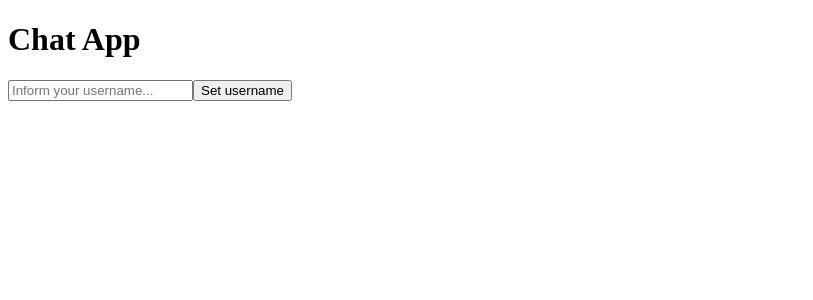
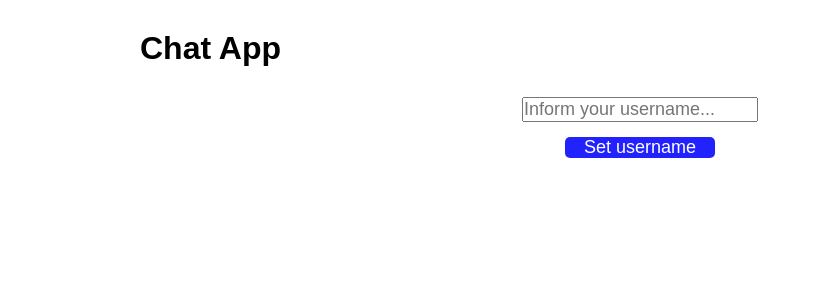
Before and after one commit to whoiscaio/realtime-chat, a React (Create React App) app in the folder client/: page / in a window 1280 px wide. Shown: the top 300 px of the page, without its empty margins (0-813 px from the left). Built offline with nearby package versions, Linux system fonts and the light colour scheme; the HTML template or start-up script is replaced by a standard one.

Commit message:
feat: more structure and stylization added

```diff
--- a/client/src/App.tsx
+++ b/client/src/App.tsx
@@ -1,23 +1,27 @@
 import { useState } from 'react';
 import Chat from './Chat';
+import { globalStyles } from './globalStyles';
+import { Header, LoginContainer } from './styles';
 
 function App() {
   const [username, setUsername] = useState<string>('');
   const [isUsernameSet, setIsUsernameSet] = useState<boolean>(false);
 
+  globalStyles();
+
   return (
     <div className="App">
-      <header>
+      <Header>
         <h1>Chat App</h1>
         { isUsernameSet && <span>{username}</span> }
-      </header>
+      </Header>
       {
         !isUsernameSet
         ? (
-          <>
+          <LoginContainer>
             <input type="text" placeholder="Inform your username..." value={username} onChange={(e) => setUsername(e.target.value)} />
             <button type="button" onClick={() => ( username.trim() && setIsUsernameSet(true) )}>Set username</button>
-          </>
+          </LoginContainer>
         )
         : (
           <Chat currentUsername={username} />
--- a/client/src/Chat.tsx
+++ b/client/src/Chat.tsx
@@ -1,13 +1,40 @@
+import { useState } from 'react';
+import { ChatContainer } from './styles';
+
 type ChatProps = {
-  currentUsername: string,
+  currentUsername: string;
+};
+
+function Chat({ currentUsername }: ChatProps) {
+  const [message, setMessage] = useState<string>('');
+  const [room, setRoom] = useState<string>('');
+
+  function handleSendMessage() {
+    console.log('sent message: ', message);
+  }
+
+  function handleJoinRoom() {
+    console.log('joined room: ', room);
+  }
+
+  return (
+    <ChatContainer>
+      <div className="chat">
+        <div className="received-message">I've received this message</div>
+        <div className="sent-message">I've sent this message</div>
+      </div>
+      <div className="actions">
+        <div>
+          <input type="text" value={message} onChange={(e) => setMessage(e.target.value)} />
+          <button type="button" onClick={handleSendMessage}>Send message</button>
+        </div>
+        <div>
+          <input type="text" value={room} onChange={(e) => setRoom(e.target.value)} />
+          <button type="button" onClick={handleJoinRoom}>Join room</button>
+        </div>
+      </div>
+    </ChatContainer>
+  );
 }
 
-function Chat({ currentUsername }: ChatProps) {
-  return (
-    <div className="chat">
-
-    </div>
-  )
-}
-
-export default Chat
+export default Chat;
--- /dev/null
+++ b/client/src/globalStyles.ts
@@ -0,0 +1,12 @@
+import { globalCss } from '@stitches/react';
+
+const globalStyles = globalCss({
+  '*': {
+    margin: 0,
+    padding: 0,
+    fontFamily: 'sans-serif',
+    boxSizing: 'border-box',
+  },
+})
+
+export { globalStyles };
--- /dev/null
+++ b/client/src/styles.ts
@@ -0,0 +1,83 @@
+import { styled } from '@stitches/react';
+
+const Header = styled('header', {
+  maxWidth: '1000px',
+  margin: '30px auto',
+  display: 'flex',
+  alignItems: 'center',
+  '& h1': {
+    flex: 1,
+  },
+});
+
+const ChatContainer = styled('div', {
+  '& .chat': {
+    maxWidth: '1000px',
+    margin: '0 auto',
+    display: 'flex',
+    flexDirection: 'column',
+    '& div': {
+      background: '#f6f7f4',
+      borderRadius: '5px',
+      margin: '10px 0 0',
+      padding: '10px 20px',
+      fontSize: '18px',
+    },
+    '& .received-message': {
+      alignSelf: 'flex-start',
+    },
+    '& .sent-message': {
+      alignSelf: 'flex-end',
+      color: '#ffffff',
+      background: '#2222ff',
+    },
+  },
+  '& .actions': {
+    maxWidth: '1000px',
+    margin: '20px auto 0',
+    borderTop: '1px solid #333333',
+    paddingTop: '16px',
+    '& div': {
+      display: 'flex',
+      marginBottom: '16px',
+      '& input': {
+        flex: 1,
+      },
+      '& button': {
+        background: '#2222ff',
+        border: '0',
+        borderRadius: '5px',
+        color: '#ffffff',
+        fontSize: '18px',
+        padding: '10px 20px',
+        marginLeft: '16px',
+      },
+      '&:last-child button': {
+        background: '#f6f7f4',
+        color: '#333333',
+      }
+    }
+  }
+});
+
+const LoginContainer = styled('div', {
+  maxWidth: '300px',
+  margin: '0 auto',
+  display: 'flex',
+  flexDirection: 'column',
+  alignItems: 'center',
+  '& input': {
+    fontSize: '18px',
+    marginBottom: '15px',
+  },
+  '& button': {
+    background: '#2222ff',
+    border: '0',
+    borderRadius: '5px',
+    color: '#ffffff',
+    fontSize: '18px',
+    width: '150px',
+  },
+});
+
+export { Header, ChatContainer, LoginContainer };
```
